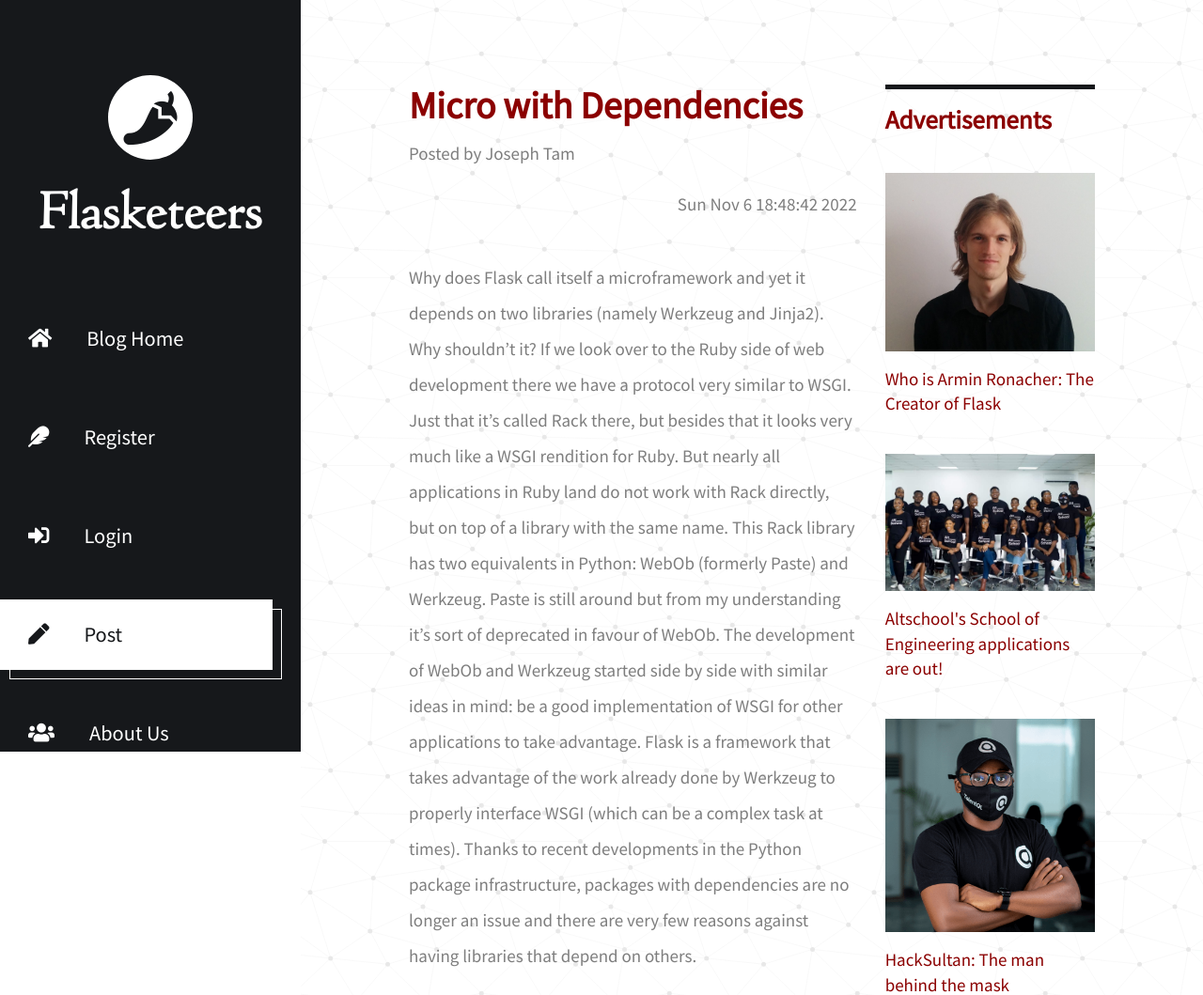
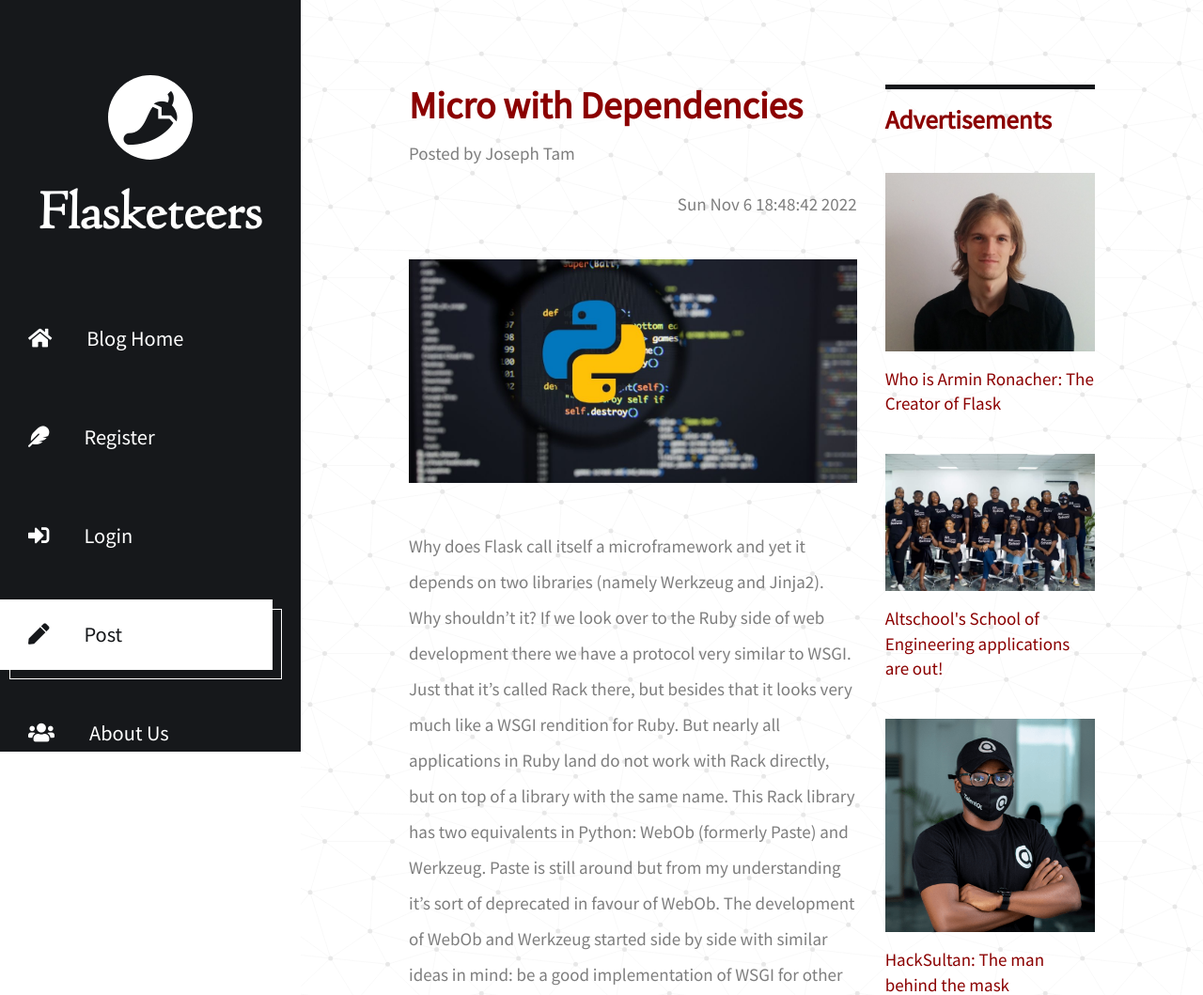
Before and after one commit to josephtam-github/Flasketeer, a Flask app: page /article/1 in a window 1280 px wide. Shown: the top 1059 px of the page at 94% size. Run offline with Flask 2, Linux system fonts and the light colour scheme; data that the repository does not hold is empty; some libraries are stand-ins or nearby versions.

Commit message:
feat: add image underneath article title

```diff
--- a/flasketeer/templates/article.html
+++ b/flasketeer/templates/article.html
@@ -22,6 +22,9 @@
                             <h1 class="pt-2 edit-color-primary font-weight-bold">{{ article.post_title }}</h1>
                             <p> Posted by {{ user.firstname }} {{ user.lastname }} </p>
                             <p class="edit-mb-40 text-right">{{ article.created_on.strftime("%c") }} </p>
+                            <div class="edit-post-link-inner mb-5">
+                                <img src="{{ url_for('get_file', filename=article.post_image) }}" alt="Image" class="img-fluid">
+                            </div>
                             <p>
                                 {{ article.post_content }}
                             </p>
```
